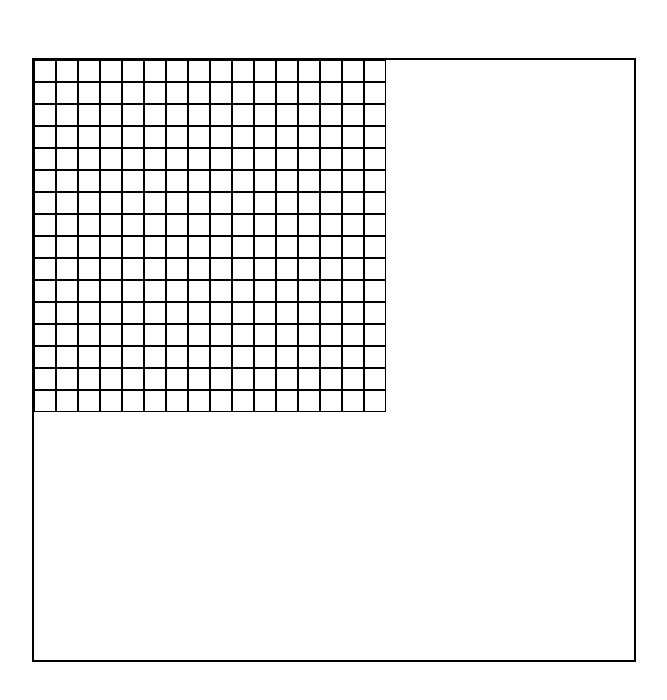
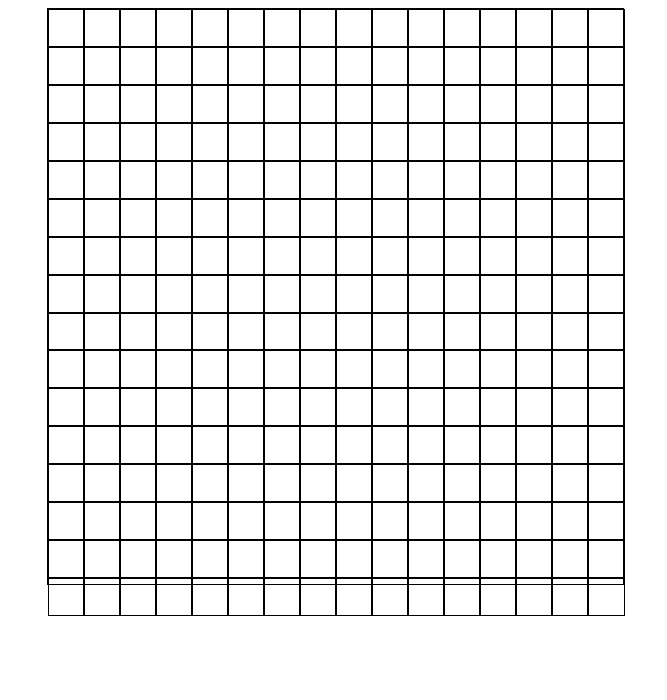
Before and after one commit to n-dett/pixel-draw, a plain HTML site: page index.html in a window 1280 px wide. Shown: the whole page, without its empty margins (306-973 px from the left). Drawn offline with Linux system fonts and the light colour scheme.

Commit message:
Edit styles so that grid scales correctly

```diff
--- a/index.html
+++ b/index.html
@@ -9,8 +9,10 @@
     <title>Pixel Draw</title>
 </head>
 <body>
-<div class="grid-container">
+<div class="grid-wrap">
+  <div class="grid-container">
 
+  </div>
 </div>
 </body>
 </html>
--- a/pixel-draw.js
+++ b/pixel-draw.js
@@ -1,23 +1,41 @@
 let gridContainer = document.querySelector('.grid-container');
+let gridNum = 16;
+
+
+function creategridColumn() {
+  let gridColumn = document.createElement('div');
+  gridColumn.classList.add('grid-column');
+
+  for(i = 0; i < gridNum; i++){
+    let gridSquare = document.createElement('div');
+    gridSquare.classList.add('grid-squares');
+    gridColumn.appendChild(gridSquare);
+  }
+  gridContainer.appendChild(gridColumn);
+}
+
+
+function createGrid() {
+    for(j = 0; j < gridNum; j++){
+      creategridColumn()
+    }
+}
+
+
+createGrid();
 
 
 
-function createGridRow() {
-  let gridRow = document.createElement('div');
-  gridRow.classList.add('grid-row');
 
-  for(i = 0; i < 16; i++){
-    let gridSquare = document.createElement('div');
-    gridSquare.classList.add('grid-squares');
-    gridRow.appendChild(gridSquare);
-  }
-  gridContainer.appendChild(gridRow);
-}
 
-function createGrid() {
-    for(j = 0; j < 16; j++){
-      createGridRow()
-    }
-}
 
-createGrid();
+// function createGrid() {
+//   for(i = 0; i < Math.pow(gridNum, 2); i++){
+//     let gridSquare = document.createElement('div');
+//     gridSquare.classList.add('grid-squares');
+//     gridContainer.appendChild(gridSquare);
+//   }
+// }
+
+
+// createGrid();
--- a/style.css
+++ b/style.css
@@ -1,25 +1,34 @@
 body {
     display: flex;
-    justify-content: center;
+    flex-direction: column;
     align-items: center;
-    flex-direction: column;
+
+}
+
+.grid-wrap {
+    max-width: 575px;
+    width: 100%;
 }
 
 .grid-container {
-    margin-top: 50px;
-    border: 2px solid black;
-    width: 600px;
-    height: 600px;
+    border: 1px solid black;
+    width: 100%;
+    height: 0;
+    padding-bottom: 100%;
     display: flex;
-    flex-direction: column;
+    flex: 1;
 }
 
-.grid-row {
-  display: flex;
+.grid-column {
+    display: flex;
+    flex: 1;
+    flex-direction: column;
 }
 
 .grid-squares {
     border: 1px solid black;
-    width: 20px;
-    height: 20px;
+    max-width: 100%;
+    width: 100%;
+    height: 0;
+    padding-bottom: 100%;
 }
```
